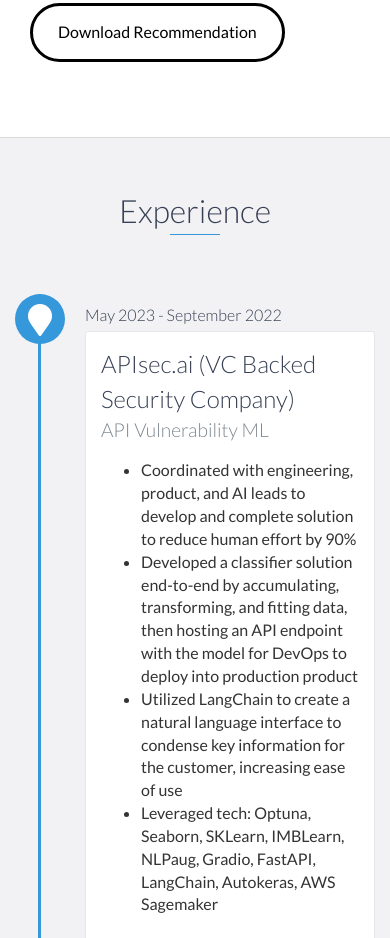
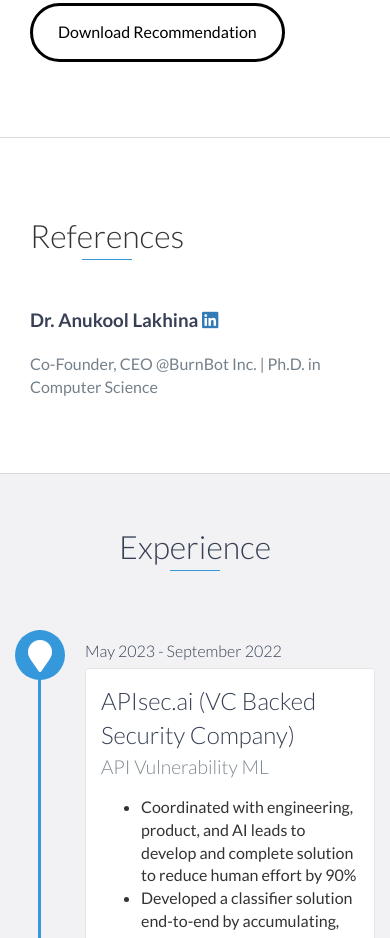
Before and after one commit to ShahzebL/shahzebl.github.io, a website: page index.html in a window 390 px wide. Shown: the part 2008-2946 px from the top of the page. Drawn offline with nearby package versions, Linux system fonts and the light colour scheme.

Commit message:
add reference

```diff
--- a/index.html
+++ b/index.html
@@ -145,6 +145,42 @@
         </div>
     </div>
     <!-- End #recommendations -->
+    <div id="references">
+        <div class="container">
+            <div class="row">
+                <div class="col-md-12">
+                    <h2 class="heading">References</h2>
+                </div>
+            </div>
+            <div class="row">
+                <div class="col-md-12">
+                    <h3>Dr. Anukool Lakhina <a href="https://www.linkedin.com/in/anukoollakhina/" target="_blank"><i class="fab fa-linkedin"></i></a></h3>
+                    <p>Co-Founder, CEO @BurnBot Inc. | Ph.D. in Computer Science</p>
+                </div>
+                <!-- <div class="col-md-6">
+                    <h3>Dr. Mohammed Habeebvulla <a href="https://www.linkedin.com/in/habeebvulla/" target="_blank"><i class="fab fa-linkedin"></i></a></h3>
+                    <p>Principal AI Engineer @APIsec | Ph.D. in Computer Science</p>
+                    <h3>About:</h3>
+                    <p>As a Principal AI Engineer at APIsec,
+                        he applies his 18+ years of R&D experience
+                        and his PhD in Computer Science to design
+                        and implement cutting-edge solutions for
+                        cybersecurity using artificial intelligence
+                        and machine learning.</p>
+                    <br>
+                    <a target="_blank" href="recommendation_habeeb.jpg">
+                        <img src="recommendation_habeeb.jpg" alt="Recommendation Image", width="40%"  style="border: 1px solid #ddd; border-radius: 4px; padding: 5px;">
+                    </a>
+                    <br>
+                    <br>
+                    <a href="recommendation_habeeb.pdf" download="recommendation_habeeb.pdf" class="btn-rounded-black">Download Recommendation</a>
+                </div> -->
+
+                <!-- Add more references here -->
+            </div>
+        </div>
+    </div>
+    <!-- End #references -->
 
 
 
--- a/scss/styles.scss
+++ b/scss/styles.scss
@@ -505,6 +505,26 @@
 
 
 }
+#references {
+    padding: 75px 15px;
+    border-bottom: 1px solid $border;
+
+    h3 {
+        color: $heading;
+    }
+
+    p {
+        color: $text;
+        margin: 0;
+    }
+
+    li {
+        color: $text;
+        margin: 0;
+    }
+
+
+}
 
 /*
     --------------------------------
@@ -962,6 +982,19 @@
             text-align: left;
         }
     }
+    #references {
+        text-align: center;
+
+        p {
+            text-align: left;
+        }
+        li {
+            text-align: left;
+        }
+        h3 {
+            text-align: left;
+        }
+    }
 
 }
 
```
Also changed, not shown: css/styles.css.
